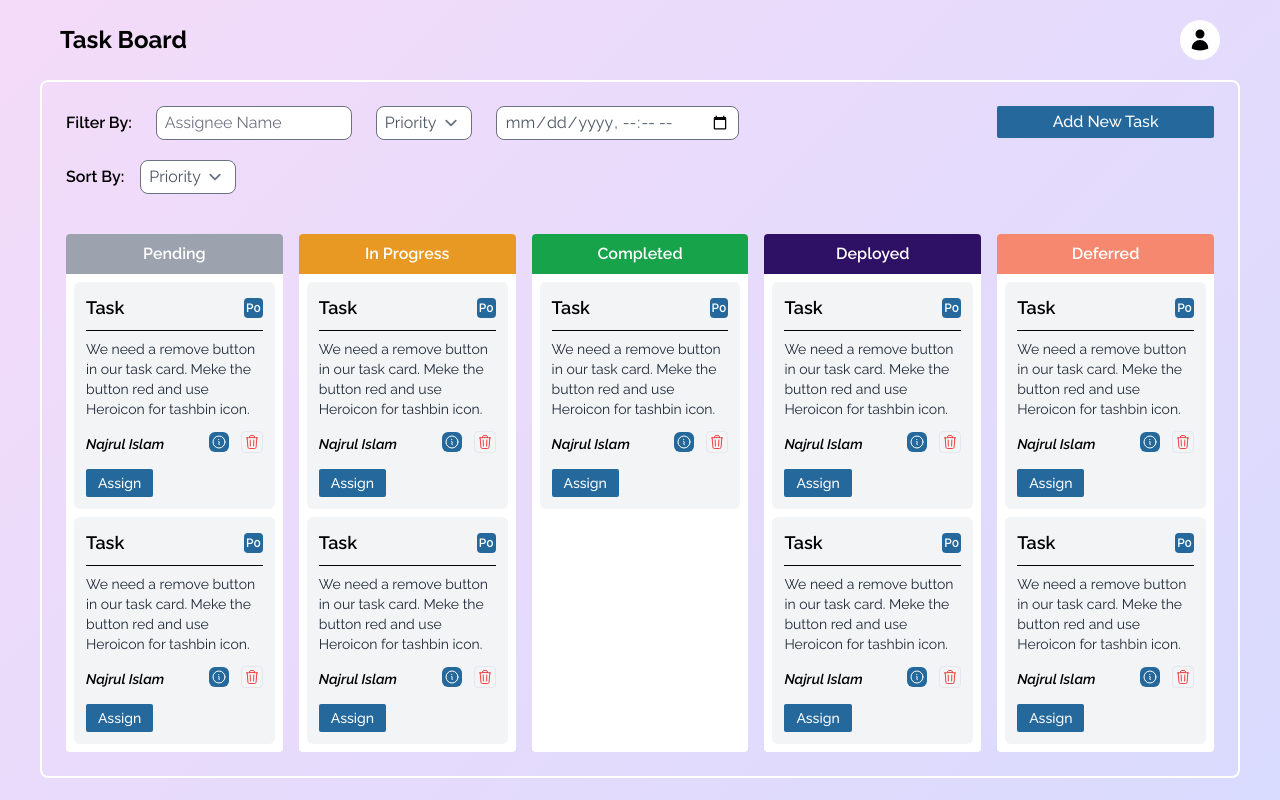
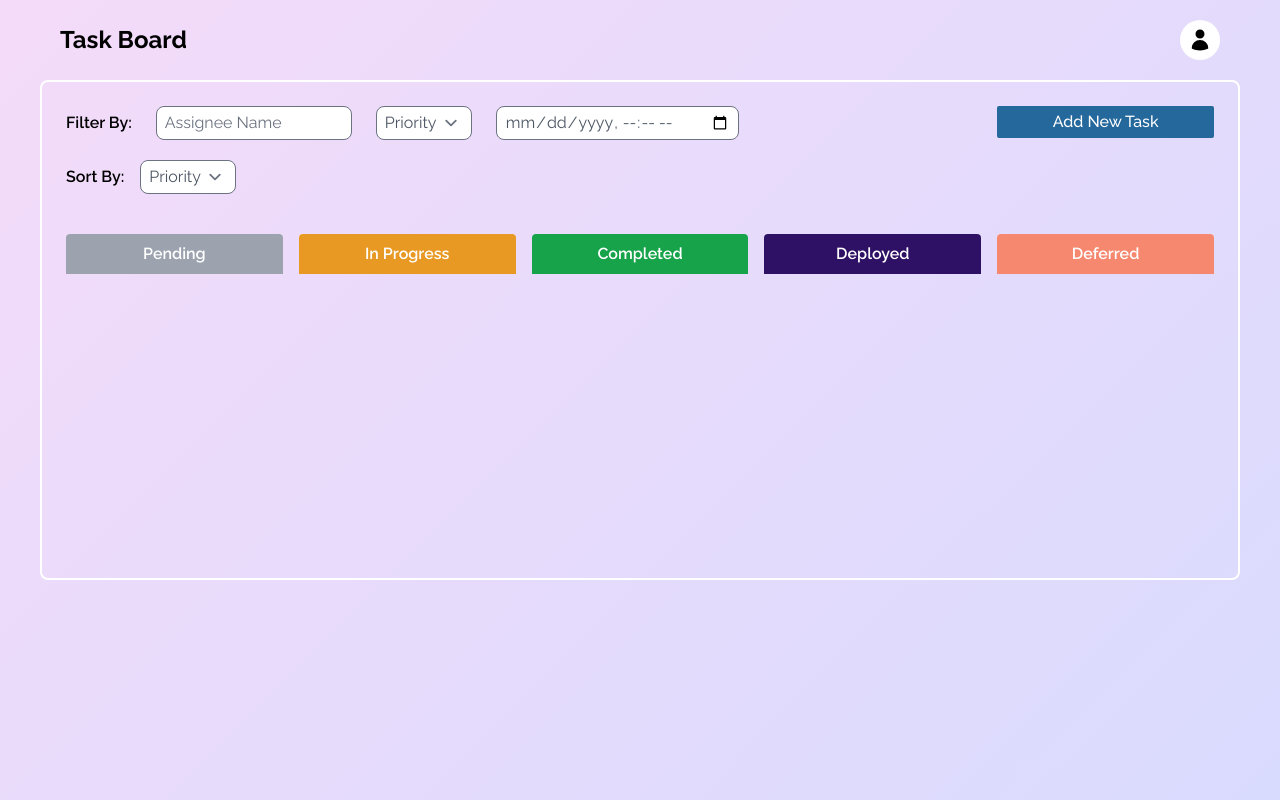
Before and after one commit to najrulislam38/hypersrot-technologies-task, a React (Vite) app: page / in a window 1280 px wide. Built offline with nearby package versions, Linux system fonts and the light colour scheme.

Commit message:
update static task to dynamic task

```diff
--- a/src/components/AddNewTask.jsx
+++ b/src/components/AddNewTask.jsx
@@ -144,7 +144,7 @@ const AddNewTask = ({ isOpen, setIsOpen }) => {
                 className=" w-2/3 py-1 focus:border-gray-500 rounded bg-gray-200 focus:bg-white"
               >
                 <option value="pending">Pending</option>
-                <option value="in-going">In Going</option>
+                <option value="inProgress">In Progress</option>
                 <option value="completed">Completed</option>
                 <option value="deploy">Deploy</option>
                 <option value="deferred">Deferred</option>
--- a/src/components/TaskCard.jsx
+++ b/src/components/TaskCard.jsx
@@ -1,19 +1,21 @@
 import { InformationCircleIcon, TrashIcon } from "@heroicons/react/24/outline";
 import { useState } from "react";
 import DeleteTask from "./DeleteTask";
+import PropTypes from "prop-types";
 
-const TaskCard = () => {
+const TaskCard = ({ task }) => {
   const [isOpen, setIsOpen] = useState(false);
-  const task = {
-    id: 1,
-    status: "pending",
-    title: "Task",
-    description:
-      "We need a remove button in our task card. Meke the button red and use Heroicon for tashbin icon.",
-    date: "2023-08-28",
-    assignedTo: "Najrul Islam",
-    priority: "P0",
-  };
+  // console.log(task);
+  // const task = {
+  //   id: 1,
+  //   status: "pending",
+  //   title: "Task",
+  //   description:
+  //     "We need a remove button in our task card. Meke the button red and use Heroicon for tashbin icon.",
+  //   date: "2023-08-28",
+  //   assignee: "Najrul Islam",
+  //   priority: "P0",
+  // };
 
   return (
     <div className="bg-gray-100 rounded-md p-3 m-2">
@@ -25,7 +27,9 @@ const TaskCard = () => {
       </div>
       <p className="mb-3 text-sm pt-2 text-gray-800">{task?.description}</p>
       <div className="flex justify-between items-center relative">
-        <h3 className="text-sm font-semibold italic">{task?.assignedTo}</h3>
+        <h3 className="text-sm font-semibold italic">
+          {task?.assignee && `@${task?.assignee}`}
+        </h3>
 
         <div>
           <button className="p-0.5 bg-primary text-white rounded-md">
@@ -51,4 +55,8 @@ const TaskCard = () => {
   );
 };
 
+TaskCard.propTypes = {
+  task: PropTypes.object,
+};
+
 export default TaskCard;
--- a/src/components/Tasks.jsx
+++ b/src/components/Tasks.jsx
@@ -1,6 +1,16 @@
+import { useSelector } from "react-redux";
 import TaskCard from "./TaskCard";
 
 const Tasks = () => {
+  const { tasks } = useSelector((state) => state.tasksSlice);
+  console.log(tasks);
+
+  const paddingTask = tasks.filter((task) => task?.status === "pending");
+  const inProgressTask = tasks.filter((task) => task?.status === "inProgress");
+  const completedTask = tasks.filter((task) => task?.status === "completed");
+  const deployTask = tasks.filter((task) => task?.status === "deploy");
+  const deferredTask = tasks.filter((task) => task?.status === "deferred");
+
   return (
     <div className="grid grid-cols-1 md:grid-cols-3 lg:grid-cols-5 gap-4 pt-5">
       {/* Pending tasks */}
@@ -9,8 +19,9 @@ const Tasks = () => {
           Pending
         </h3>
         <div>
-          <TaskCard />
-          <TaskCard />
+          {paddingTask?.map((task) => (
+            <TaskCard key={task?.id} task={task}></TaskCard>
+          ))}
         </div>
       </div>
       {/* In progress tasks */}
@@ -19,8 +30,9 @@ const Tasks = () => {
           In Progress
         </h3>
         <div>
-          <TaskCard />
-          <TaskCard />
+          {inProgressTask?.map((task) => (
+            <TaskCard key={task?.id} task={task}></TaskCard>
+          ))}
         </div>
       </div>
       {/* completed tasks */}
@@ -29,7 +41,9 @@ const Tasks = () => {
           Completed
         </h3>
         <div>
-          <TaskCard />
+          {completedTask?.map((task) => (
+            <TaskCard key={task?.id} task={task}></TaskCard>
+          ))}
         </div>
       </div>
       {/* Deployed tasks */}
@@ -38,8 +52,9 @@ const Tasks = () => {
           Deployed
         </h3>
         <div>
-          <TaskCard />
-          <TaskCard />
+          {deployTask?.map((task) => (
+            <TaskCard key={task?.id} task={task}></TaskCard>
+          ))}
         </div>
       </div>
       {/* deferred tasks */}
@@ -48,8 +63,9 @@ const Tasks = () => {
           Deferred
         </h3>
         <div>
-          <TaskCard />
-          <TaskCard />
+          {deferredTask?.map((task) => (
+            <TaskCard key={task?.id} task={task}></TaskCard>
+          ))}
         </div>
       </div>
     </div>
--- a/src/redux/features/tasks/tasksSlice.js
+++ b/src/redux/features/tasks/tasksSlice.js
@@ -12,7 +12,7 @@ const tasksSlice = createSlice({
         state.tasks.push({ id: 1, ...payload });
       } else {
         const lastElement = state.tasks.at(-1);
-        state.tasks.push({ id: lastElement + 1, ...payload });
+        state.tasks.push({ id: lastElement.id + 1, ...payload });
       }
     },
   },
--- a/src/redux/store.js
+++ b/src/redux/store.js
@@ -3,7 +3,7 @@ import tasksReducer from "./features/tasks/tasksSlice";
 
 const store = configureStore({
   reducer: {
-    tasks: tasksReducer,
+    tasksSlice: tasksReducer,
   },
 });
 
```
